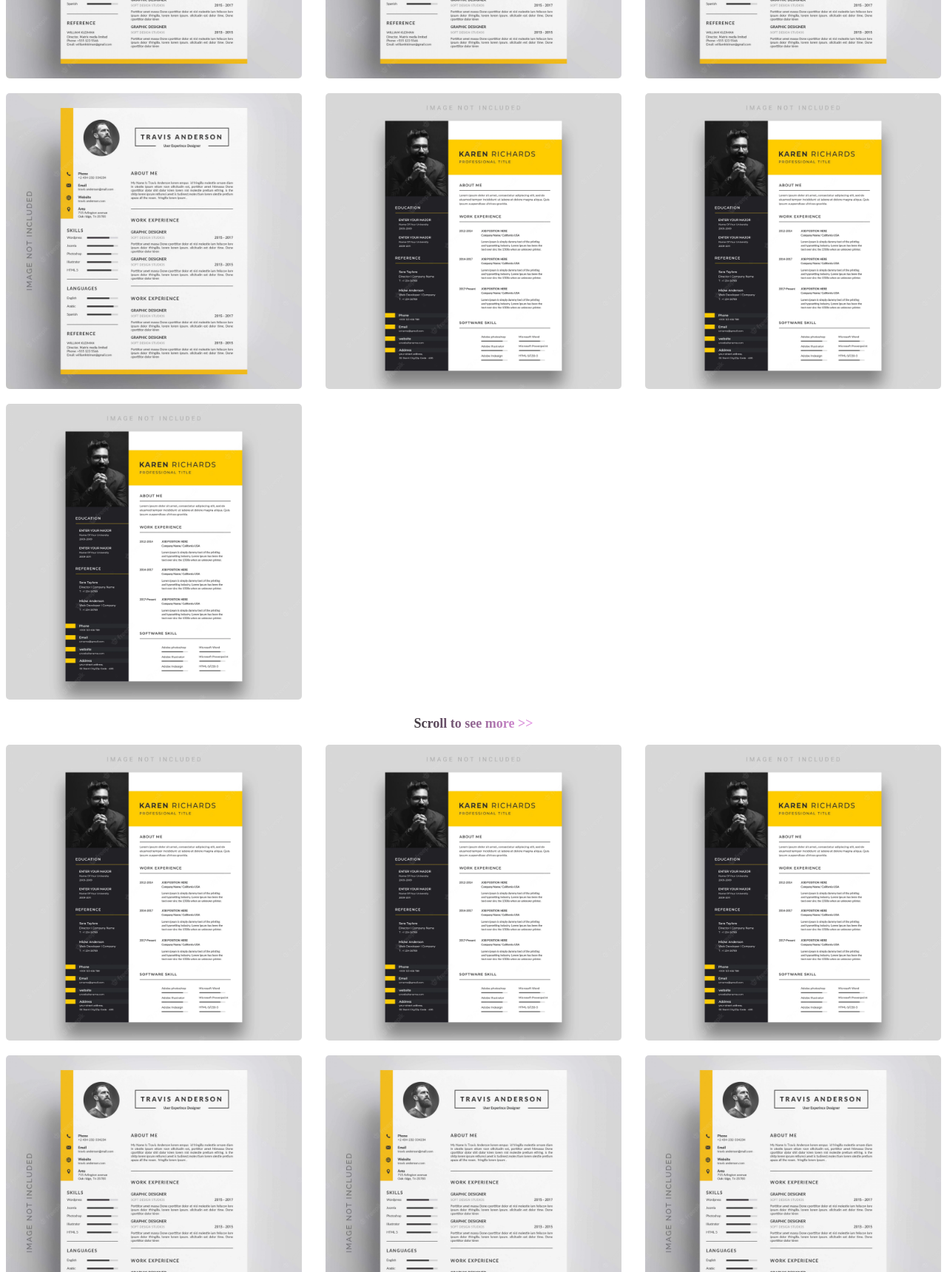
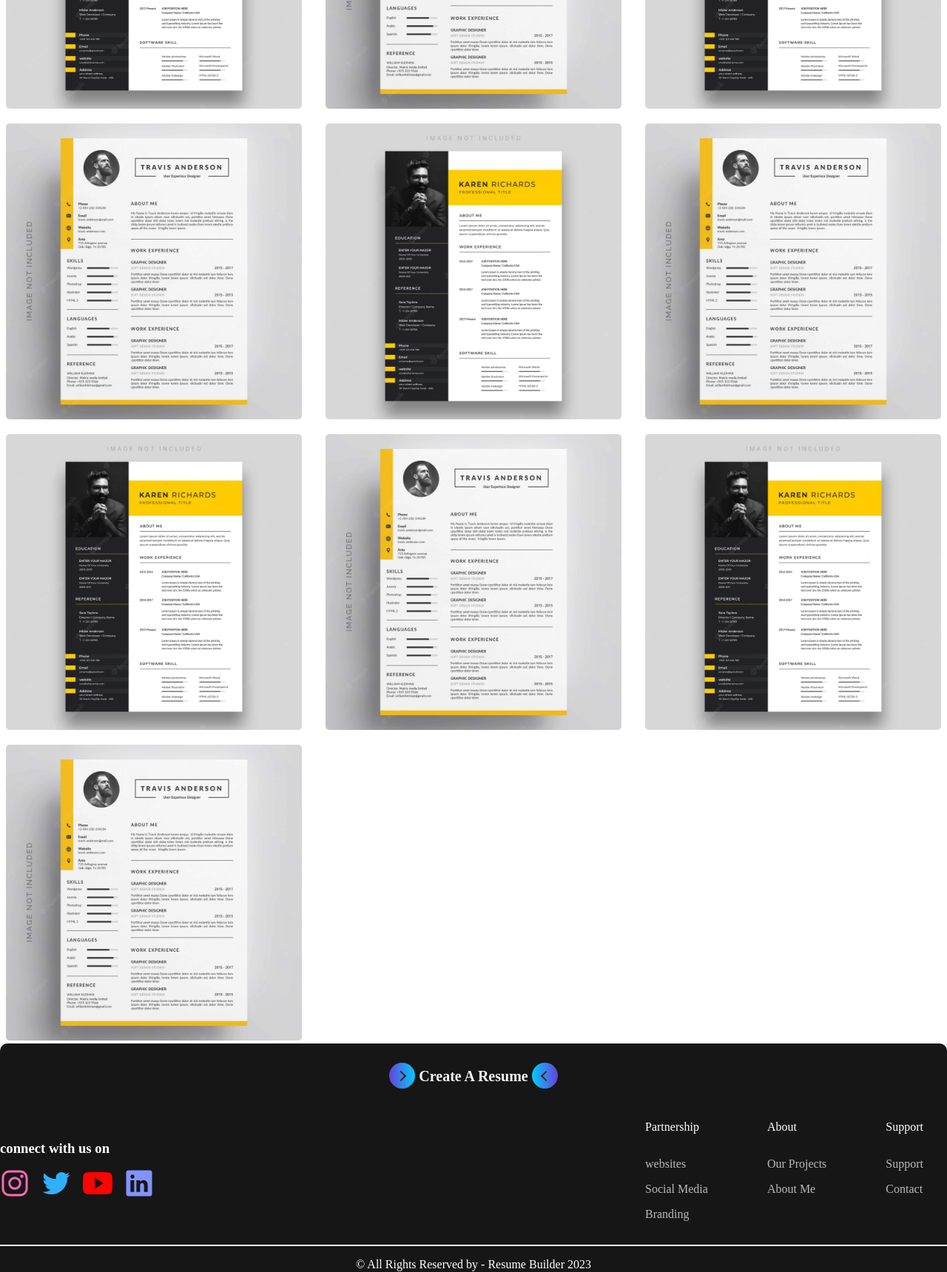
Before and after one commit to Shubham0202/Free-resume_builder.gihub.io, a plain HTML site: page Resume/resume-templates/Display Templates/templates.html in a window 1280 px wide. Shown: the part 1080-2800 px from the top of the page at 74% size. Drawn offline with nearby package versions, Linux system fonts and the light colour scheme.

Commit message:
Update templates.html

```diff
--- a/Resume/resume-templates/Display Templates/templates.html
+++ b/Resume/resume-templates/Display Templates/templates.html
@@ -1,5 +1,6 @@
 <!DOCTYPE html>
 <html lang="en">
+
 <head>
     <meta charset="UTF-8">
     <meta http-equiv="X-UA-Compatible" content="IE=edge">
@@ -10,6 +11,7 @@
     <link rel="stylesheet" href="resume-template.css">
 
 </head>
+
 <body>
     <script type="module" src="https://unpkg.com/ionicons@5.5.2/dist/ionicons/ionicons.esm.js"></script>
     <script nomodule src="https://unpkg.com/ionicons@5.5.2/dist/ionicons/ionicons.js"></script>
@@ -63,14 +65,16 @@
         <section class="title">
             <div class="title-content content">
                 <h2 class="title-msg msg">
-                     Choose the best templates for your resume
+                    Choose the best templates for your resume
                 </h2>
                 <p class="title-para para">
-                    Create the best resume with our step by step guide and select to the interview of your dream company . Don't Miss it 😊
+                    Create the best resume with our step by step guide and select to the interview of your dream company
+                    . Don't Miss it 😊
                 </p>
             </div>
             <div class="content resume-btn container normal-padd">
-                <button class="r-btn"><a href="/Resume/resume-templates/Editor/Editor.html" class="simple-anchor-btn ">Choose Random Template</a></button>
+                <button class="r-btn"><a href="../Editor/Editor.html"
+                        class="simple-anchor-btn ">Choose Random Template</a></button>
             </div>
         </section>
 
@@ -79,31 +83,35 @@
                 <p class="scroll">Scroll to see more <span class="scroll-arw"> >></span></p>
                 <div class="all">
                     <ul class="all-temp align-center">
-                        <li><a href="#"><img src="/Resume/resume-templates/template-imges/templateforstuds.png" alt="template" class="img-template template-width"></a></li>
-                        <li><a href="#"><img src="/resume-templates/rs3.webp" alt="template" class="img-template template-width"></a></li>
-                        <li><a href="#"><img src="/resume-templates/rs3.webp" alt="template" class="img-template template-width"></a></li>
-                        <li><a href="#"><img src="/resume-templates/rs2.webp" alt="template" class="img-template template-width"></a></li>
-                        <li><a href="#"><img src="/resume-templates/rs2.webp" alt="template" class="img-template template-width"></a></li>
-                        <li><a href="#"><img src="/resume-templates/rs2.webp" alt="template" class="img-template template-width"></a></li>
-                        <li><a href="#"><img src="/resume-templates/rs2.webp" alt="template" class="img-template template-width"></a></li>
-                        <li><a href="#"><img src="/resume-templates/rs3.webp" alt="template" class="img-template template-width"></a></li>
-                        <li><a href="#"><img src="/resume-templates/rs3.webp" alt="template" class="img-template template-width"></a></li>
-                        <li><a href="#"><img src="/resume-templates/rs3.webp" alt="template" class="img-template template-width"></a></li>
+                        <li><a href="#"><img src="../template-imges/templateforstuds.png" alt="template"
+                                    class="img-template template-width"></a></li>
+                        <li><a href="#"><img src="../template-imges/expPeoplesOnly.jpg" alt="template"
+                                    class="img-template template-width"></a></li>
                     </ul>
                 </div>
                 <div class="simple">
                     <p class="scroll">Scroll to see more <span class="scroll-arw"> >></span></p>
                     <ul class="all-temp align-center">
-                        <li><a href="#"><img src="/resume-templates/rs3.webp" alt="template" class="img-template template-width"></a></li>
-                        <li><a href="#"><img src="/resume-templates/rs3.webp" alt="template" class="img-template template-width"></a></li>
-                        <li><a href="#"><img src="/resume-templates/rs3.webp" alt="template" class="img-template template-width"></a></li>
-                        <li><a href="#"><img src="/resume-templates/rs2.webp" alt="template" class="img-template template-width"></a></li>
-                        <li><a href="#"><img src="/resume-templates/rs2.webp" alt="template" class="img-template template-width"></a></li>
-                        <li><a href="#"><img src="/resume-templates/rs2.webp" alt="template" class="img-template template-width"></a></li>
-                        <li><a href="#"><img src="/resume-templates/rs2.webp" alt="template" class="img-template template-width"></a></li>
-                        <li><a href="#"><img src="/resume-templates/rs3.webp" alt="template" class="img-template template-width"></a></li>
-                        <li><a href="#"><img src="/resume-templates/rs3.webp" alt="template" class="img-template template-width"></a></li>
-                        <li><a href="#"><img src="/resume-templates/rs3.webp" alt="template" class="img-template template-width"></a></li>
+                        <li><a href="#"><img src="../../../resume-templates/rs3.webp" alt="template"
+                                    class="img-template template-width"></a></li>
+                        <li><a href="#"><img src="../../../resume-templates/rs2.webp" alt="template"
+                                    class="img-template template-width"></a></li>
+                        <li><a href="#"><img src="../../../resume-templates/rs3.webp" alt="template"
+                                    class="img-template template-width"></a></li>
+                        <li><a href="#"><img src="../../../resume-templates/rs2.webp" alt="template"
+                                    class="img-template template-width"></a></li>
+                        <li><a href="#"><img src="../../../resume-templates/rs3.webp" alt="template"
+                                    class="img-template template-width"></a></li>
+                        <li><a href="#"><img src="../../../resume-templates/rs2.webp" alt="template"
+                                    class="img-template template-width"></a></li>
+                        <li><a href="#"><img src="../../../resume-templates/rs3.webp" alt="template"
+                                    class="img-template template-width"></a></li>
+                        <li><a href="#"><img src="../../../resume-templates/rs2.webp" alt="template"
+                                    class="img-template template-width"></a></li>
+                        <li><a href="#"><img src="../../../resume-templates/rs3.webp" alt="template"
+                                    class="img-template template-width"></a></li>
+                        <li><a href="#"><img src="../../../resume-templates/rs2.webp" alt="template"
+                                    class="img-template template-width"></a></li>
                     </ul>
                 </div>
             </div>
@@ -133,13 +141,13 @@
                     <li><a href="#"><ion-icon name="logo-linkedin" class="footer-img-width"></ion-icon></a></li>
                     <li><a href="#"><ion-icon name="logo-twitter" class="footer-img-width"></ion-icon></a></li>
                     <li><a href="#"><ion-icon name="logo-instagram" class="footer-img-width"></ion-icon></a></li> -->
-                    <li><a href="#"><img src="/Resume Builder/footerimg/logo-instagram.svg" alt="Instagram"
+                    <li><a href="#"><img src="../../../footerimg/logo-instagram.svg" alt="Instagram"
                                 class="footer-img-width s1"></a></li>
-                    <li><a href="#"><img src="/Resume Builder/footerimg/logo-twitter.svg" alt="twitter"
+                    <li><a href="#"><img src="../../../footerimg/logo-twitter.svg" alt="twitter"
                                 class="footer-img-width s2"></a></li>
-                    <li><a href="#"><img src="/Resume Builder/footerimg/logo-youtube.svg" alt="youtube"
+                    <li><a href="#"><img src="../../../footerimg/logo-youtube.svg" alt="youtube"
                                 class="footer-img-width s3"></a></li>
-                    <li><a href="#"><img src="/Resume Builder/footerimg/logo-linkedin.svg" alt="linkedin"
+                    <li><a href="#"><img src="../../../footerimg/logo-linkedin.svg" alt="linkedin"
                                 class="footer-img-width s4"></a></li>
                 </ul>
             </div>
@@ -164,9 +172,10 @@
         </div>
 
         <div id="copyright">
-            &copy; All Rights Reserved by - Resume Builder  <span class="current-year"></span>
+            &copy; All Rights Reserved by - Resume Builder <span class="current-year"></span>
         </div>
     </footer>
 </body>
-<script src="/homeresume.js"></script>
+<script src="../../../homeresume.js"></script>
+
 </html>
```
